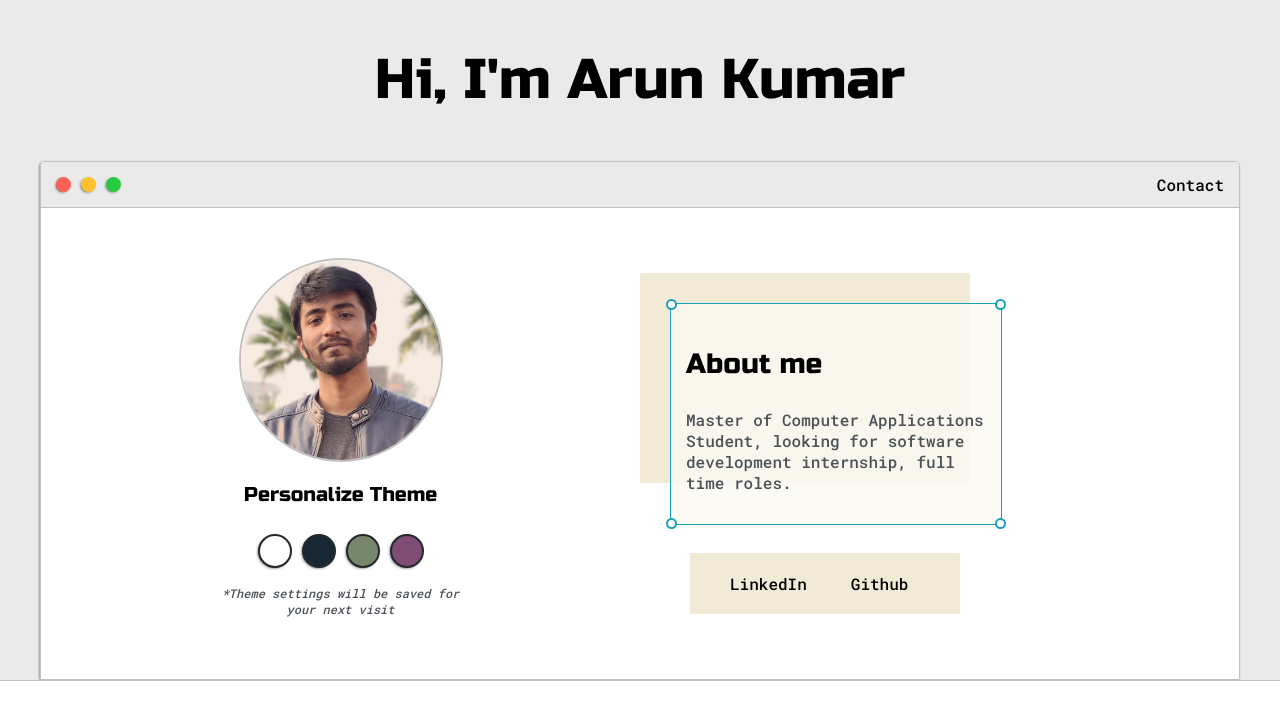
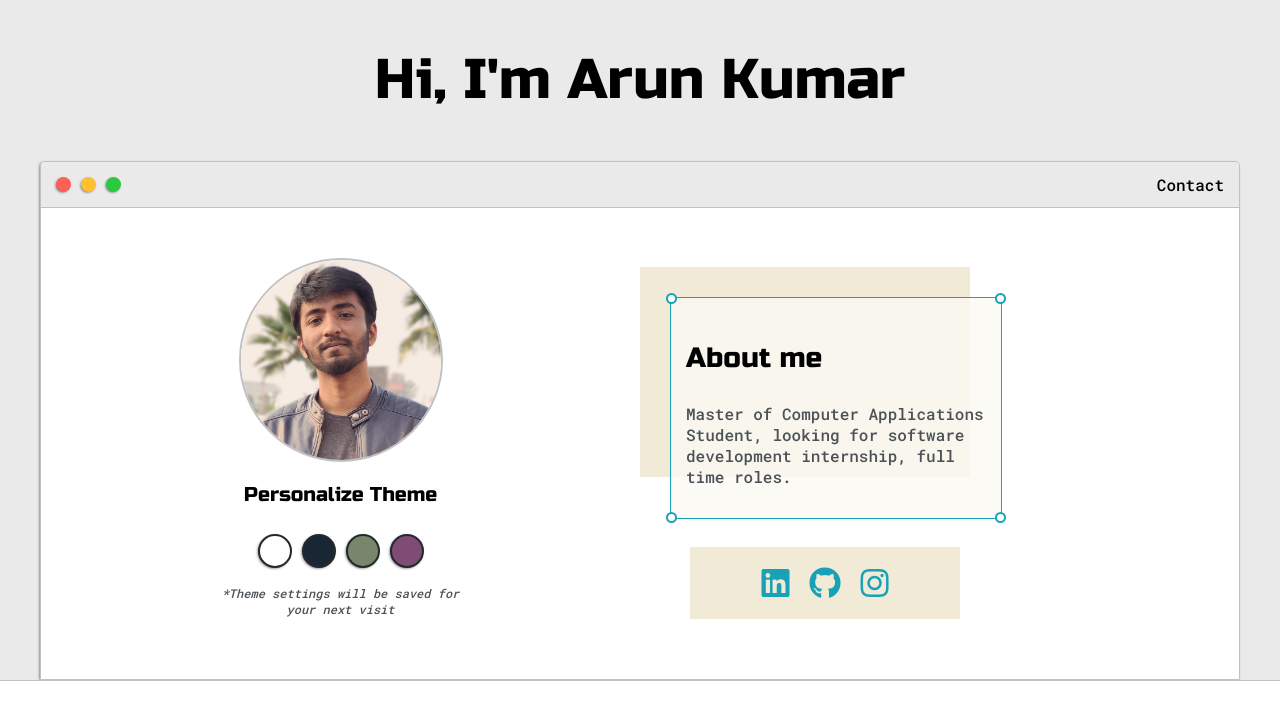
Before and after one commit to arunkumar198857/Portfolio, a plain HTML site: page index.html in a window 1280 px wide. Shown: the top 728 px of the page. Drawn offline with Linux system fonts and the light colour scheme.

Commit message:
added new icons for socials

```diff
--- a/default.css
+++ b/default.css
@@ -301,15 +301,13 @@ h6 {
   background-color: var(--preview-shadow-color);
 }
 
-#social-links li {
-  text-align: center;
-  display: inline-block;
-  margin-right: 20px;
-  margin-left: 20px;
+#social-links {
+  display: flex;
+  justify-content: center;
 }
 
-#social-links a {
-  color: var(--main-text);
+#social-links li {
+  margin: 0 10px;
 }
 
 .about-wrapper {
@@ -430,7 +428,11 @@ h6 {
     width: 90%;
   }
 
-  #preview-shadow {
+  .right-column p {
+    font-size: 14px;
+  }
+
+  .right-column #preview-shadow {
     padding-right: 5px;
   }
 
--- a/index.html
+++ b/index.html
@@ -8,6 +8,10 @@
     <link href="https://fonts.googleapis.com/css2?family=Russo+One&display=swap" rel="stylesheet">
 
     <link rel="preconnect" href="https://fonts.gstatic.com">
+
+    <link rel="stylesheet" href="https://cdnjs.cloudflare.com/ajax/libs/font-awesome/5.15.1/css/all.min.css"
+        integrity="sha512-+4zCK9k+qNFUR5X+cKL9EIR+ZOhtIloNl9GIKS57V1MyNsYpYcUrUeQc9vNfzsWfV28IaLL3i96P9sdNyeRssA=="
+        crossorigin="anonymous" />
 
     <link href="https://fonts.googleapis.com/css2?family=Roboto+Mono:wght@500&family=Russo+One&display=swap"
         rel="stylesheet">
@@ -69,8 +73,10 @@
                     <div class="social-icons">
                         <div class="icons">
                             <ul id="social-links">
-                                <li><a target="_blank" href="https://www.linkedin.com/in/arun-kumar-49776818b/">LinkedIn</a></li>
-                                <li><a target="_blank" href="https://github.com/arunkumar198857">Github</a></li>
+                                <li><a id="linkedin_icon" target="_blank" href="https://www.linkedin.com/in/arun-kumar-49776818b/"><i
+                                        class="fab fa-linkedin fa-2x"></i></a></li>
+                                <li><a target="_blank" href="https://github.com/arunkumar198857"><i class="fab fa-github fa-2x"></i></a></li>
+                                <li><a target="_blank" href="https://www.instagram.com/charmander_og/"><i class="fab fa-instagram fa-2x"></i></a></li>
                             </ul>
                         </div>
                     </div>
```
